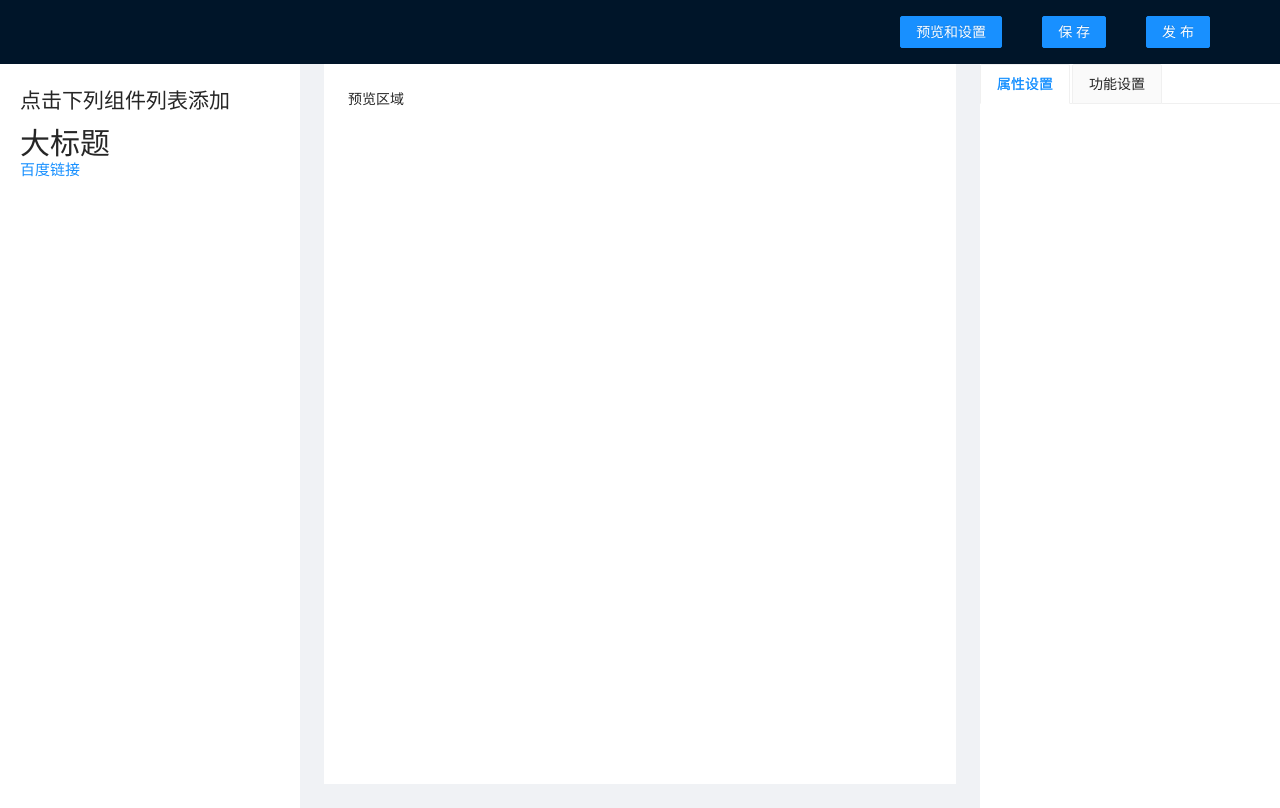
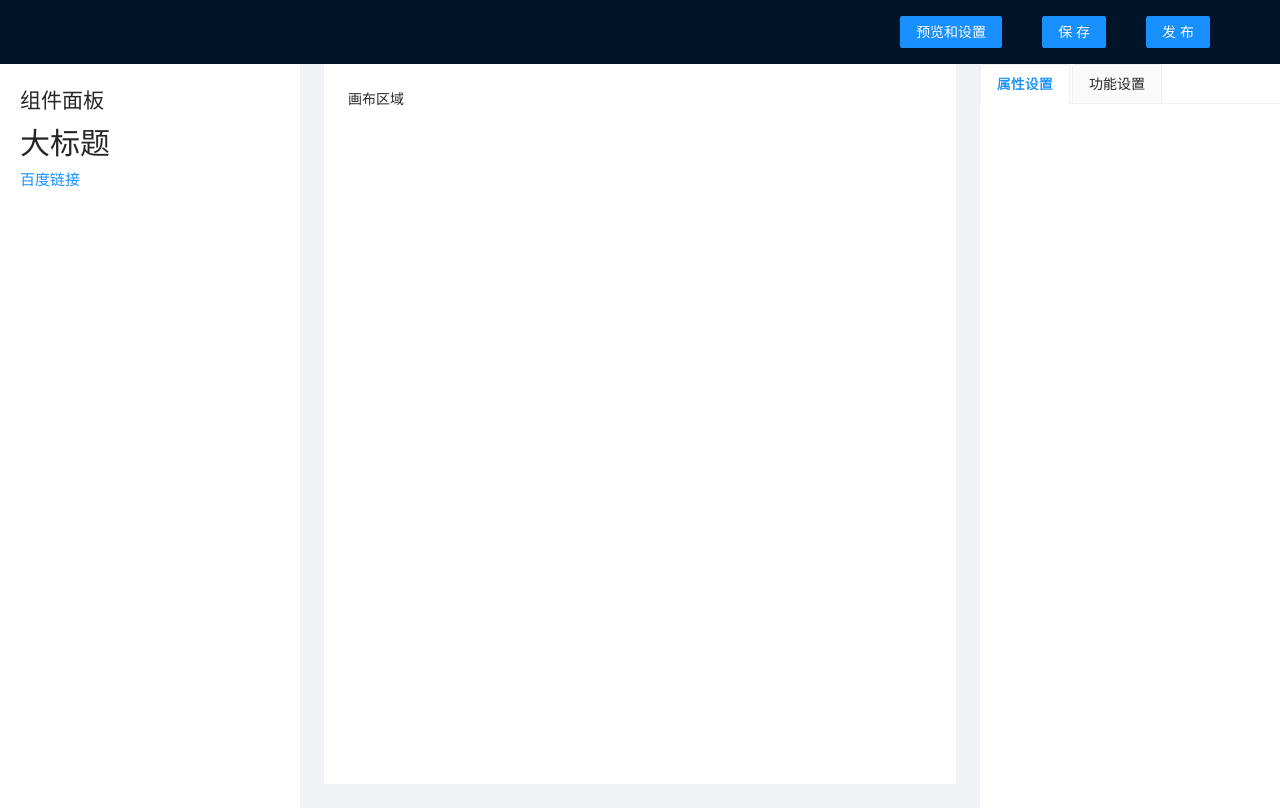
Before and after one commit to imooc-lego/editor, a Vue app: page / in a window 1280 px wide. Built offline with nearby package versions, Linux system fonts and the light colour scheme.

Commit message:
add Left Panel ComponentsList, rename Title to LTitle

```diff
--- /dev/null
+++ b/src/components/ComponentsList.vue
@@ -0,0 +1,42 @@
+<template>
+  <div class="create-component-list">
+    <div
+      v-for="(item, index) in list" :key="index"
+      @click.prevent="onItemClick(item)" class="component-item"
+    >
+      <component :is="item"/>
+    </div>
+  </div>
+</template>
+
+<script lang="ts">
+import { defineComponent } from 'vue'
+import LTitle from './LTitle.vue'
+import LLink from './LLink.vue'
+// the component name list
+const componentsList = ['l-title', 'l-link']
+export default defineComponent({
+  components: {
+    LTitle,
+    LLink
+  },
+  name: 'components-list',
+  emits: ['on-item-click'],
+  setup (props, context) {
+    const onItemClick = (type: string) => {
+      context.emit('on-item-click', type)
+    }
+    return {
+      list: componentsList,
+      onItemClick
+    }
+  }
+})
+</script>
+
+<style scoped>
+.component-item {
+  margin-bottom: 10px;
+  cursor: pointer;
+}
+</style>
--- a/src/components/LLink.vue
+++ b/src/components/LLink.vue
@@ -11,6 +11,7 @@ import { componentsDefaultProps, transformToComponentProps } from '../defaultPro
 import useStylePick from '../hooks/useStylePick'
 
 export default defineComponent({
+  name: 'l-link',
   props: transformToComponentProps(componentsDefaultProps['l-link'].props),
   setup (props) {
     const styleProps = useStylePick(props)
--- a/src/components/Title.vue
+++ b/src/components/LTitle.vue
@@ -10,7 +10,8 @@ import { componentsDefaultProps, transformToComponentProps } from '../defaultPro
 
 // array that contains style props
 export default defineComponent({
-  props: transformToComponentProps(componentsDefaultProps.title.props),
+  name: 'l-title',
+  props: transformToComponentProps(componentsDefaultProps['l-title'].props),
   setup (props) {
     const styleProps = useStylePick(props)
     return {
--- a/src/defaultProps.ts
+++ b/src/defaultProps.ts
@@ -8,7 +8,7 @@ interface DefaultPropsType {
 // this contains all default props for all the components
 // useful for inserting new component into the store
 export const componentsDefaultProps: DefaultPropsType = {
-  title: {
+  'l-title': {
     props: {
       text: '大标题',
       fontSize: '30px',
--- a/src/views/Home.vue
+++ b/src/views/Home.vue
@@ -42,20 +42,16 @@
     <a-layout>
       <a-layout-sider width="300" style="background: #fff">
         <div class="sidebar-container">
-          <h2>点击下列组件列表添加</h2>
-          <div  @click="onItemCreated('title')">
-            <Title></Title>
-          </div>
-          <div  @click="onItemCreated('l-link')">
-            <l-link></l-link>
-          </div>
+          <h2>组件面板</h2>
+          <components-list @on-item-click="onItemCreated">
+          </components-list>
         </div>
       </a-layout-sider>
       <a-layout style="padding: 0 24px 24px">
         <a-layout-content
           :style="{ background: '#fff', padding: '24px', margin: 0, minHeight: '90vh' }"
         >
-          预览区域
+          画布区域
           <ul class="preview-list">
             <li v-for="item in components" :key="item.id">
               <EditWrapper @edit="editProps(item.id)" :active="currentIndex === item.id">
@@ -86,19 +82,21 @@
 <script lang="ts">
 import { defineComponent, ref, computed } from 'vue'
 import { useStore } from 'vuex'
-import Title from '../components/Title.vue'
+import LTitle from '../components/LTitle.vue'
 import LLink from '../components/LLink.vue'
 import PropTable from '../components/PropsTable.vue'
 import EditWrapper from '../components/EditWrapper.vue'
+import ComponentsList from '../components/ComponentsList.vue'
 import mapPropsToComponents from '../propsMap'
 import componentsDefaultProps from '../defaultProps'
 export default defineComponent({
   name: 'Home',
   components: {
-    Title,
+    LTitle,
     LLink,
     PropTable,
-    EditWrapper
+    EditWrapper,
+    ComponentsList
   },
   setup () {
     const store = useStore()
```
